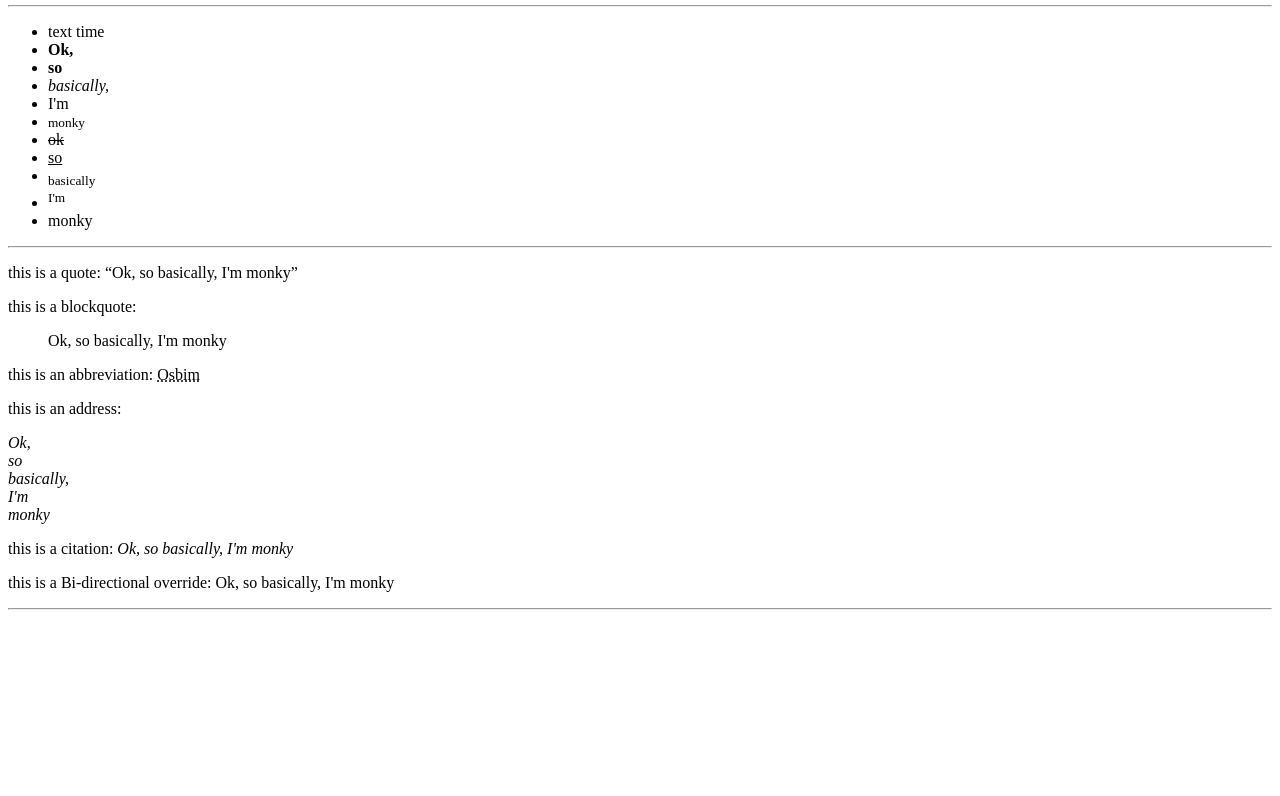
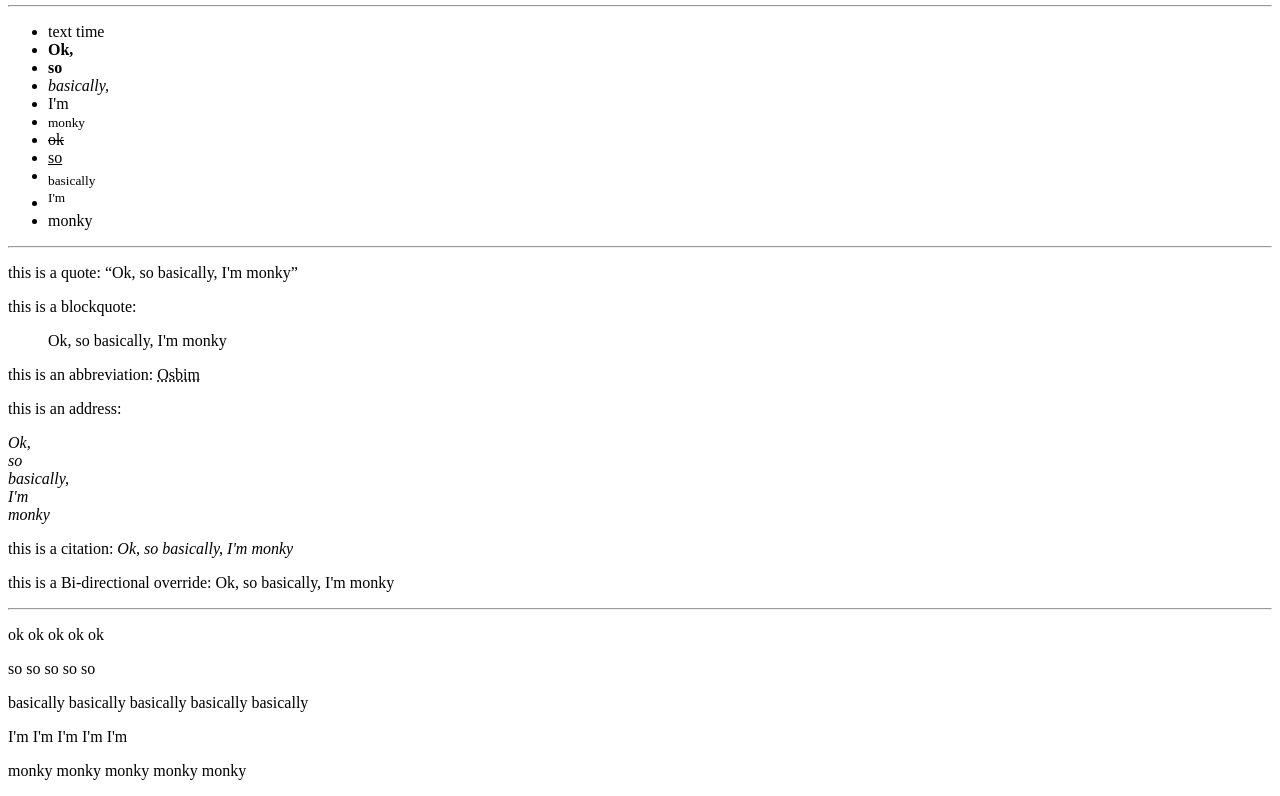
Before and after one commit to AadhavSivakumar/AadhavSivakumarOnlinePortfolio, a plain HTML site: page index.html in a window 1280 px wide. Shown: the part 987-1783 px from the top of the page. Before the commit the page ends 1605 px from the top, so only its background shows below. Drawn offline with Linux system fonts and the light colour scheme.

Commit message:
Update index.html

```diff
--- a/index.html
+++ b/index.html
@@ -53,6 +53,10 @@
   <p>this is a Bi-directional override: <bdo>Ok, so basically, I'm monky</bdo></p>
 <hr>
 <!--ok, so basically, this is a comment-->
-
+<p>ok ok ok ok ok</p>
+<p>so so so so so</p>
+<p>basically basically basically basically basically</p>
+  <p>I'm I'm I'm I'm I'm</p>
+<p>monky monky monky monky monky</p>
   </body>
 </html>
```
